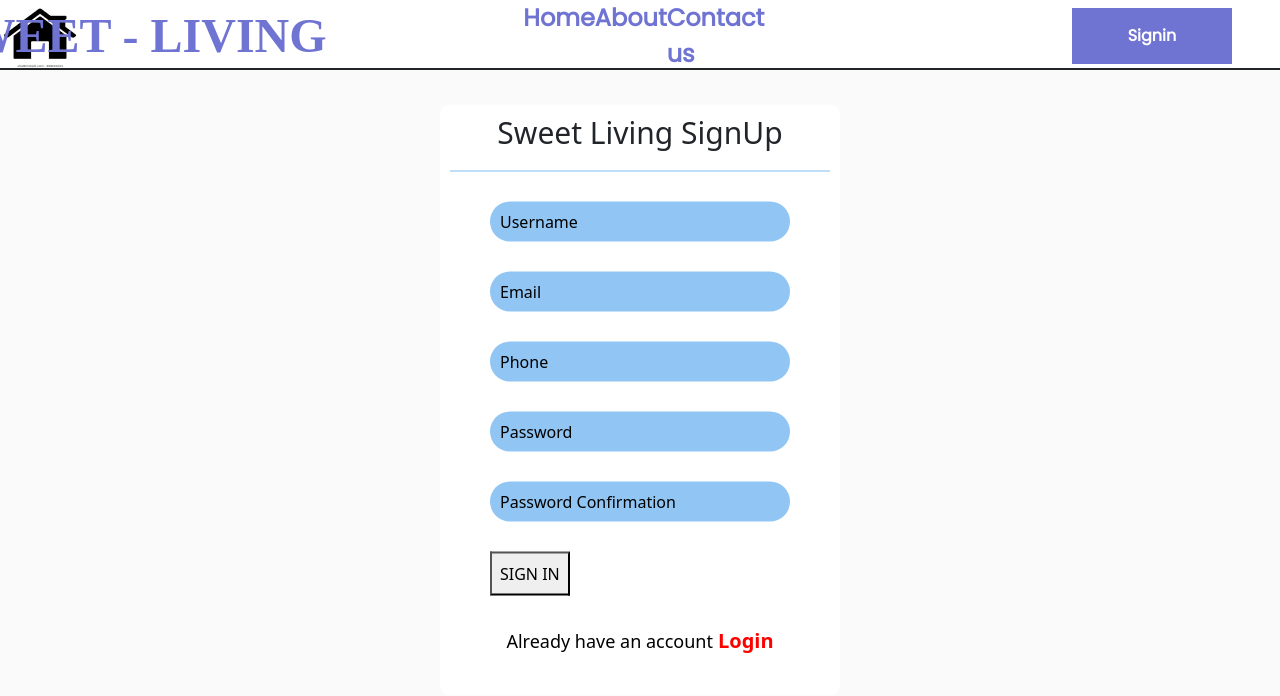
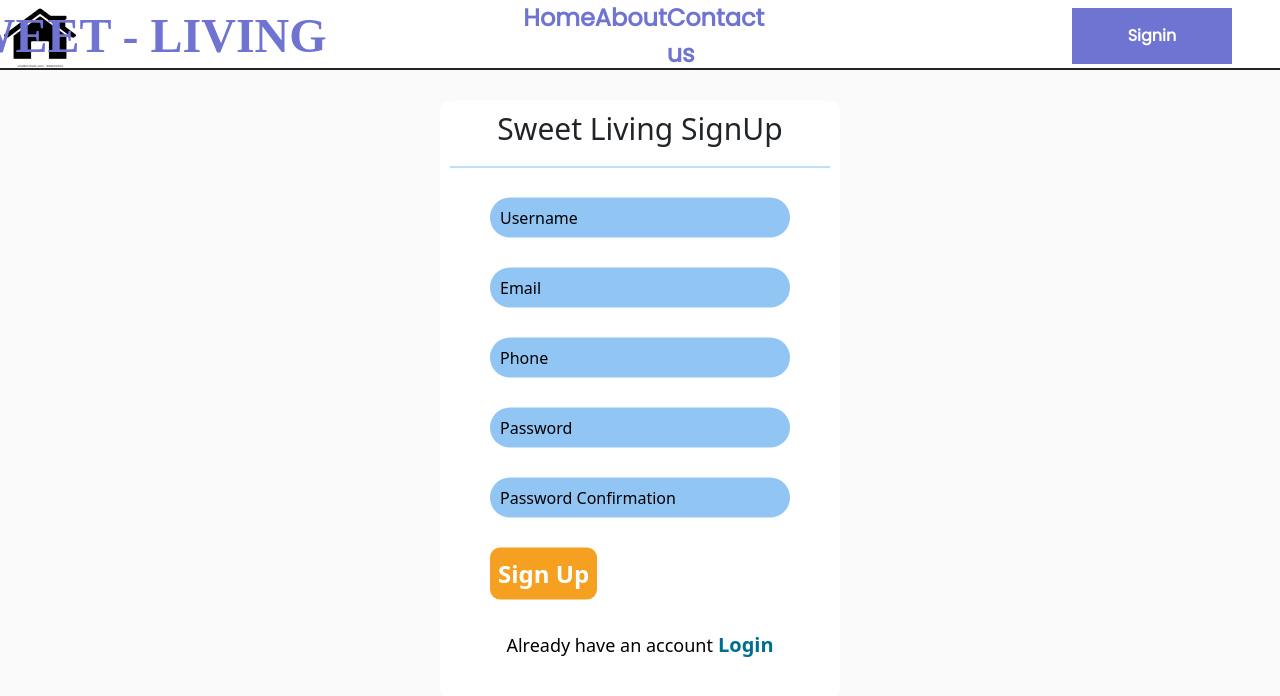
Before and after one commit to codertinie/sweet-living-frontend, a React (Create React App) app: page /signup in a window 1280 px wide. Shown: the top 696 px of the page. Built offline with nearby package versions, Linux system fonts and the light colour scheme; no server answers.

Commit message:
login button-input styling

```diff
--- a/src/components/LoginSignupStyle/LoginSignup.css
+++ b/src/components/LoginSignupStyle/LoginSignup.css
@@ -64,7 +64,7 @@ form .form-group
     left: 10px;
     width: 0%;
     height: 2px;
-    background-color: red;
+    background-color: #006e90;
     transition: .5s;
 }
 
@@ -102,7 +102,7 @@ input[type="Submit"]
 input[type="Submit"]:hover
 {
     background-color: rgba(127, 188, 241, 0.854);
-    color: red;
+    color: #006e90;
     border: none;
 }
 
@@ -118,7 +118,7 @@ input[type="Submit"]:hover
 .login_link a,
 .view_booking a
 {
-    color: red;
+    color: #006e90;
     text-decoration: none;
     padding-left: 5px;
     font-size: 20px;
@@ -131,3 +131,15 @@ input[type="Submit"]:hover
 {
     text-decoration: underline;
 }
+.outline{
+    background-color: #f5a020;
+    color: #fff;
+    /* padding: 10px; */
+    border-radius: 10px;
+    font-size: 1.5rem;
+    font-weight: 900;
+    border: none;
+}
+.outline:hover{
+    background-color: #e3b672;
+}
--- a/src/components/landing/index.js
+++ b/src/components/landing/index.js
@@ -29,7 +29,7 @@ function Landing(){
     }
 
     function handleSellHouse(){
-        navigate("/sellerpage")
+        navigate("/seller")
     }
     return(
         <>
--- a/src/components/signup/index.js
+++ b/src/components/signup/index.js
@@ -146,7 +146,7 @@ function endNotification(){
           className="outline text-sky-400 hover:bg-sky-400 hover:text-white rounded-lg p-2 "
           onClick={submitHandler}
           type="button">
-          SIGN IN
+          Sign Up
         </button>
 
         <div className="login_link">
```
